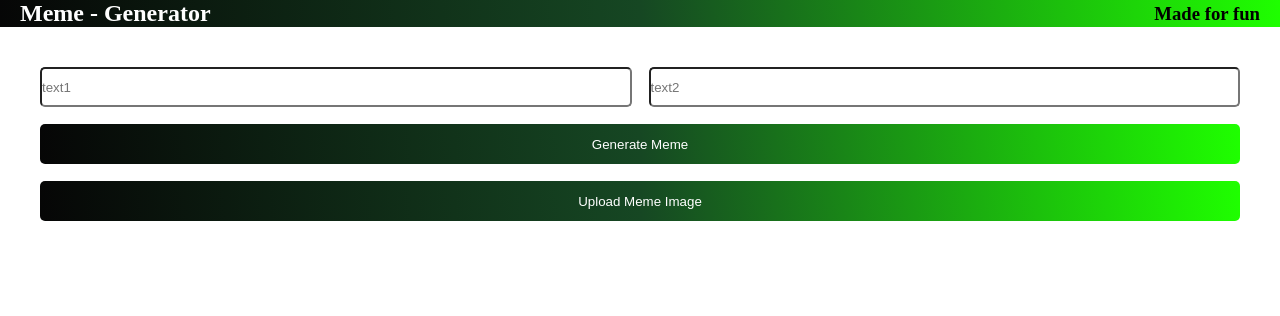
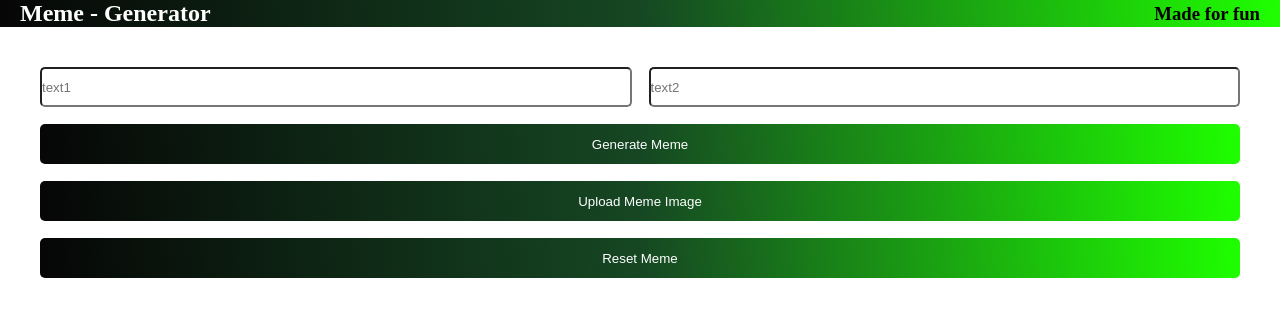
Before and after one commit to ContriHUB/Meme-Generator, a React (Create React App) app: page / in a window 1280 px wide. Shown: the top 316 px of the page. Built offline with nearby package versions, Linux system fonts and the light colour scheme; no server answers.

Commit message:
added a reset button

```diff
--- a/src/components/Meme.js
+++ b/src/components/Meme.js
@@ -40,6 +40,15 @@ export default function Meme() {
 		}));
 	}
 
+	//this is for handling the reset functionality
+	function handleReset() {
+		setMeme({
+			topText: "",
+			bottomText: "",
+			url: ""
+		});
+	}
+
 	// this is for uploading the image from the PC
 	function uploadImage(event){
 		console.log(event.target.files[0].type);
@@ -79,9 +88,12 @@ export default function Meme() {
 					Upload Meme Image
 				</label>
 				<input accept="image/*" id="image-upload" type="file" onChange={uploadImage} />
+				<button className="form__button" onClick={handleReset}>
+					Reset Meme
+				</button>
 			</div>
 			<div className="meme">
-				{meme.url && <img className="meme__image" src={meme.url} />}
+				{meme.url && <img className="meme__image" src={meme.url} alt="meme"/>}
 				{meme.url && <h2 className="meme__text">{meme.topText}</h2>}
 				{meme.url && <h2 className="meme__text">{meme.bottomText}</h2>}
 			</div>
```
Also changed, not shown: 1 other file (tests, documents, lock files or other folders).
